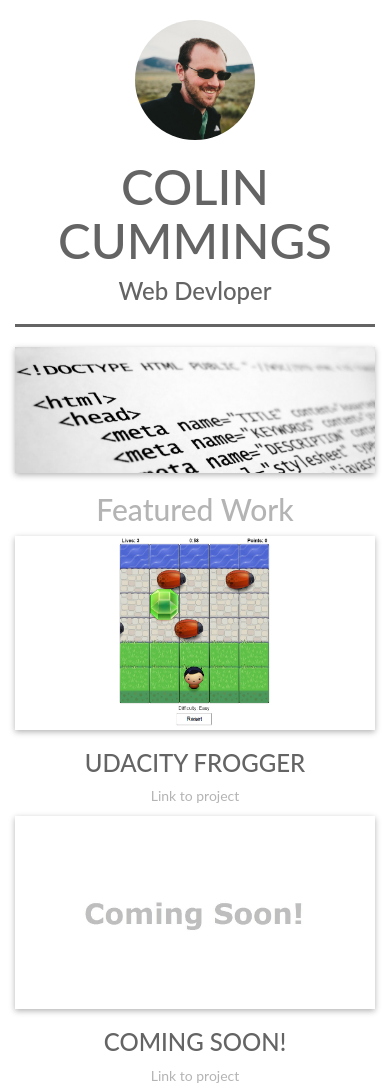
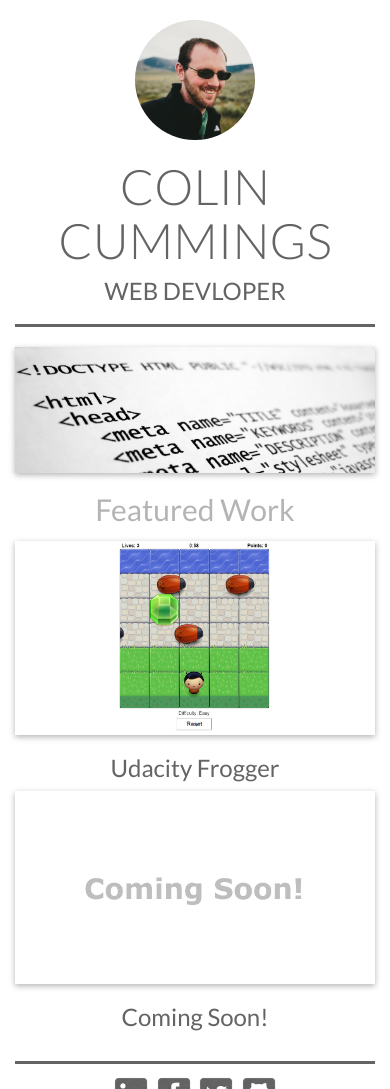
Before and after one commit to colinrobertbrooks/colinrobertbrooks.github.io, a plain HTML site: page index.html in a window 390 px wide. Shown: the top 1089 px of the page. Drawn offline with Linux system fonts and the light colour scheme.

Commit message:
Enhance CSS for mobile

```diff
--- a/css/main.css
+++ b/css/main.css
@@ -1,10 +1,7 @@
-body {
+* {
 	font-family: 'Lato', sans-serif;
-	color: #646464;
-}
-
-.muteText {
-  color: #B4B4B4;
+  font-weight: 400;
+  color: #646464;
 }
 
 .headShot {
@@ -17,6 +14,7 @@ body {
 
 .myName {
    font-size: 3.5em;
+   font-weight: 300;
    margin: 50px 0px -10px 0px;
 
 }
@@ -33,12 +31,29 @@ hr {
    box-shadow: 0 2px 6px rgba(0, 0, 0, 0.3);
 }
 
+.featureText {
+  color: #B4B4B4;
+  margin: 20px 0px 15px 0px;
+}
+
 .featureImg {
   box-shadow: 0 2px 6px rgba(0, 0, 0, 0.3);
   cursor: pointer;
 }
 .featureImg:hover {
   box-shadow: 0 8px 12px rgba(0, 0, 0, 0.3);
+}
+
+a.linkText {
+  text-decoration: none;
+  color: #646464;
+}
+
+h3.linkText {
+  color: #646464;
+}
+h3.linkText:hover {
+  color: #B4B4B4;
 }
 
 .footerImg {
--- a/index.html
+++ b/index.html
@@ -6,10 +6,12 @@
     <meta http-equiv="x-UA-Compatible" content="IE=edge">
     <meta name="viewport" content="width=device-width, initial-scale=1">
     <title>Colin Cummings | Work </title>
+    <link href='http://fonts.googleapis.com/css?family=Lato:300,400' rel='stylesheet' type='text/css'>
+    <link rel="stylesheet" href="css/bootstrap/css/bootstrap.min.css">
+    <link rel="stylesheet" href="css/main.css">
     <script src="css/bootstrap/jquery-2.1.1.min.js"></script>
-  	<link rel="stylesheet" href="css/bootstrap/css/bootstrap.min.css">
   	<script src="css/bootstrap/js/bootstrap.min.js"></script>
-  	<link rel="stylesheet" href="css/main.css">
+
   </head>
 
   <body>
@@ -20,8 +22,8 @@
       <div class="headImage col-md-2">
       	<img class="headShot" src="images/headshot.jpg">
       </div>
-      <div class=" headText text-right col-md-10">
-        <h1 class="text-uppercase myName">Colin Cummings</h1>
+      <div class=" headText text-uppercase text-right col-md-10">
+        <h1 class="myName">Colin Cummings</h1>
         <h3 class="myTitle">Web Devloper</h3>
       </div>
     </div>
@@ -36,20 +38,22 @@
 
     <div class="row">
       <div class="col-md-12">
-      	<h2 class="muteText">Featured Work</h2>
+      	<h2 class="featureText">Featured Work</h2>
       </div>
     </div>
 
     <div class="row">
       <div class="col-md-6">
         <img class="img-responsive featureImg" src="images/udacityFrogger.jpg" title="Click for project details" data-toggle="modal" data-target="#project1">
-        <h3 class="text-uppercase">Udacity Frogger</h3>
-        <p><a class="muteText" href="http://colinrcummings.github.io/colinrcummings-project-3-frogger-clone/">Link to project</a></p>
+        <a class="linkText" href="http://colinrcummings.github.io/colinrcummings-project-3-frogger-clone/">
+          <h3 class="linkText">Udacity Frogger</h3>
+        </a>
       </div>
       <div class="col-md-6">
         <img class="img-responsive featureImg" src="images/comingSoon.jpg" title="Click for project details" data-toggle="modal" data-target="#project2">
-        <h3 class="text-uppercase">Coming Soon!</h3>
-        <p><a class="muteText" href="#">Link to project</a></p>
+        <a class="linkText" href="#">
+          <h3 class="linkText">Coming Soon!</h3>
+        </a>
       </div>
     </div>
 
```
